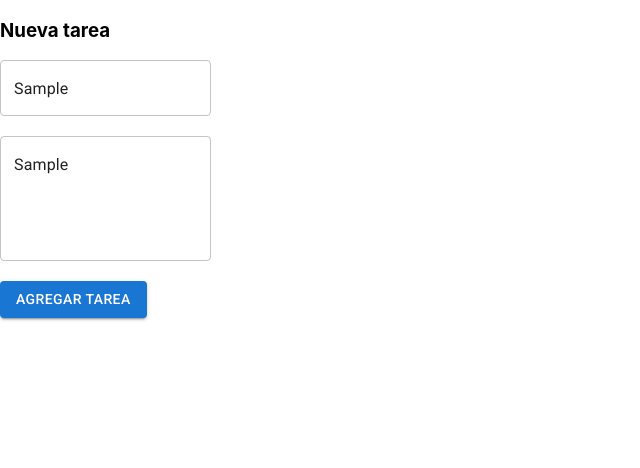
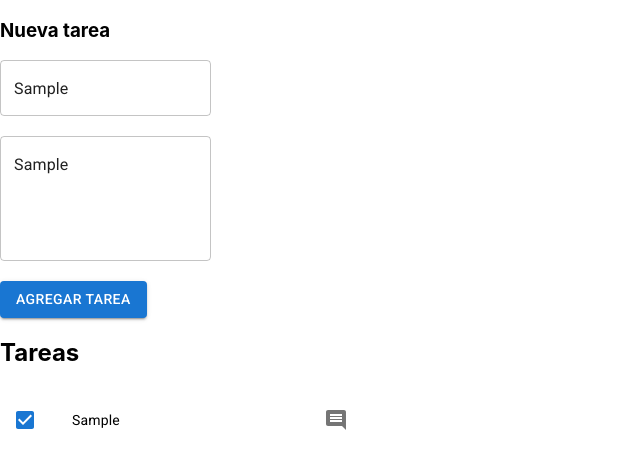
Before and after one commit to jmibarra/productivity-app-ts-project, a React (Create React App) app: page / in a window 1280 px wide. Both pictures are taken after typing "Sample", "Sample" into the empty fields and a click on the button "AGREGAR TAREA". Shown: the top 468 px of the page, without its empty margins (0-640 px from the left). Built offline with nearby package versions, Linux system fonts and the light colour scheme.

Commit message:
Termino mi prueba de reducer con type script logrando agregar tareas en una vista simple y mostrandolas

```diff
--- a/package.json
+++ b/package.json
@@ -18,6 +18,7 @@
     "react-dom": "^18.0.0",
     "react-hook-form": "^7.29.0",
     "react-scripts": "5.0.0",
+    "shortid": "^2.2.16",
     "typescript": "^4.6.3",
     "web-vitals": "^2.1.4"
   },
@@ -44,5 +45,8 @@
       "last 1 firefox version",
       "last 1 safari version"
     ]
+  },
+  "devDependencies": {
+    "@types/shortid": "^0.0.29"
   }
 }
--- a/src/App.tsx
+++ b/src/App.tsx
@@ -1,9 +1,20 @@
+import { useReducer } from "react";
+import { ReducerActionType } from "./actions/tasks";
+import { tasksReducer,initialState } from "./reducers/tasks";
 import TaskForm from "./tasks/components/TaskForm";
+import TaskList from "./tasks/components/TaskList";
+import { Task } from "./tasks/interfaces/interfaces";
 
 function App() {
+    const [state, dispatch] = useReducer(tasksReducer,initialState)
+
+    const addTask = (task:Task):void => {
+        dispatch({type: ReducerActionType.SET_TASK,payload:task})
+    }
     return (
         <div className="App">
-            <TaskForm/>
+            <TaskForm addTask={addTask}/>
+            <TaskList tasks={state.tasks}/>
         </div>
     );
 }
--- a/src/reducers/tasks.ts
+++ b/src/reducers/tasks.ts
@@ -7,7 +7,12 @@ export type ReducerAction = {
     payload?: any;
 };
 
-export const useTodoReducer: Reducer<TasksState, ReducerAction> = (state, action) => {
+export const initialState:TasksState = {
+    tasks: [],
+    loading: false
+}
+
+export const tasksReducer: Reducer<TasksState, ReducerAction> = (state = initialState, action) => {
     switch(action.type) {
         case ReducerActionType.SET_TASK:
             //Aca voy a llamar a al API
--- a/src/tasks/components/TaskForm.tsx
+++ b/src/tasks/components/TaskForm.tsx
@@ -1,21 +1,29 @@
-import { Box, Button, TextField } from "@mui/material";
-import { useForm,SubmitHandler } from "react-hook-form"
+import { Button, TextField } from "@mui/material";
+import { useForm } from "react-hook-form";
+import shortid from "shortid";
 
 type Inputs = {
     title: string,
     description: string,
 };
 
+interface Props { //Ver bien como hacer eso
+    addTask: any
+  }
 
-const TaskForm = () => {
+
+const TaskForm = ({addTask}:Props) => {
 
     const { register, handleSubmit, watch, formState: { errors } } = useForm<Inputs>();
-    const onSubmit: SubmitHandler<Inputs> = data => console.log(data);
+    const createTask = (object:any) => {
+        addTask({...object,id: shortid.generate()})
+
+    }
 
     return (
         <>
             <h3>Nueva tarea</h3>
-            <form onSubmit={handleSubmit(onSubmit)}>
+            <form onSubmit={handleSubmit(createTask)}>
                 <div>
                     <TextField variant="outlined"  placeholder="Título" {...register("title", {required: true})} />
                     {errors?.title && <span>This field is required</span>}
--- /dev/null
+++ b/src/tasks/components/TaskList.tsx
@@ -0,0 +1,68 @@
+import { Task } from "../interfaces/interfaces"
+import List from '@mui/material/List';
+import ListItem from '@mui/material/ListItem';
+import ListItemButton from '@mui/material/ListItemButton';
+import ListItemIcon from '@mui/material/ListItemIcon';
+import ListItemText from '@mui/material/ListItemText';
+import Checkbox from '@mui/material/Checkbox';
+import IconButton from '@mui/material/IconButton';
+import CommentIcon from '@mui/icons-material/Comment';
+import { useState } from "react";
+
+interface Props {
+    tasks: Task[]
+  }
+
+const TaskList = ({tasks}:Props) => {
+    const [checked, setChecked] = useState([0]);
+
+    const handleToggle = (value: number) => () => {
+        const currentIndex = checked.indexOf(value);
+        const newChecked = [...checked];
+
+        if (currentIndex === -1) {
+            newChecked.push(value);
+        } else {
+            newChecked.splice(currentIndex, 1);
+        }
+
+        setChecked(newChecked);
+    };
+    return (
+    <>
+         <h2>Tareas</h2>
+         <List sx={{ width: '100%', maxWidth: 360, bgcolor: 'background.paper' }}>
+            {tasks.map((task:Task,index) => {
+            const labelId = `checkbox-list-label-${task.title}`;
+
+            return (
+            <ListItem
+                key={task.title}
+                secondaryAction={
+                <IconButton edge="end" aria-label="comments">
+                    <CommentIcon />
+                </IconButton>
+                }
+                disablePadding
+            >
+                <ListItemButton role={undefined} onClick={handleToggle(index)} dense>
+                <ListItemIcon>
+                    <Checkbox
+                    edge="start"
+                    checked={checked.indexOf(index) !== -1}
+                    tabIndex={-1}
+                    disableRipple
+                    inputProps={{ 'aria-labelledby': labelId }}
+                    />
+                </ListItemIcon>
+                <ListItemText id={labelId} primary={task.title} />
+                </ListItemButton>
+            </ListItem>
+            );
+        })}
+    </List>
+    </>
+  )
+}
+
+export default TaskList
```
Also changed, not shown: src/tasks/interfaces/interfaces.ts (+8 -11 lines).
